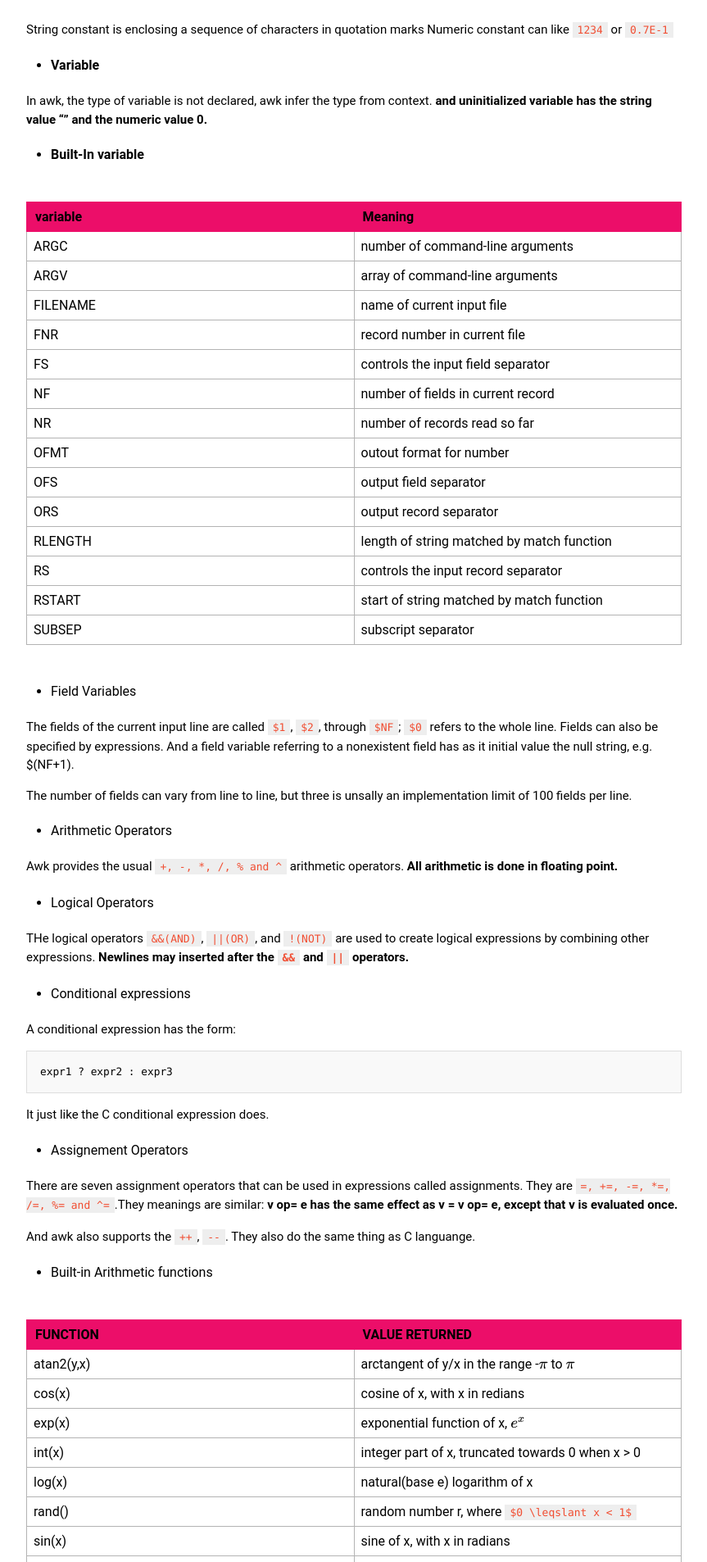
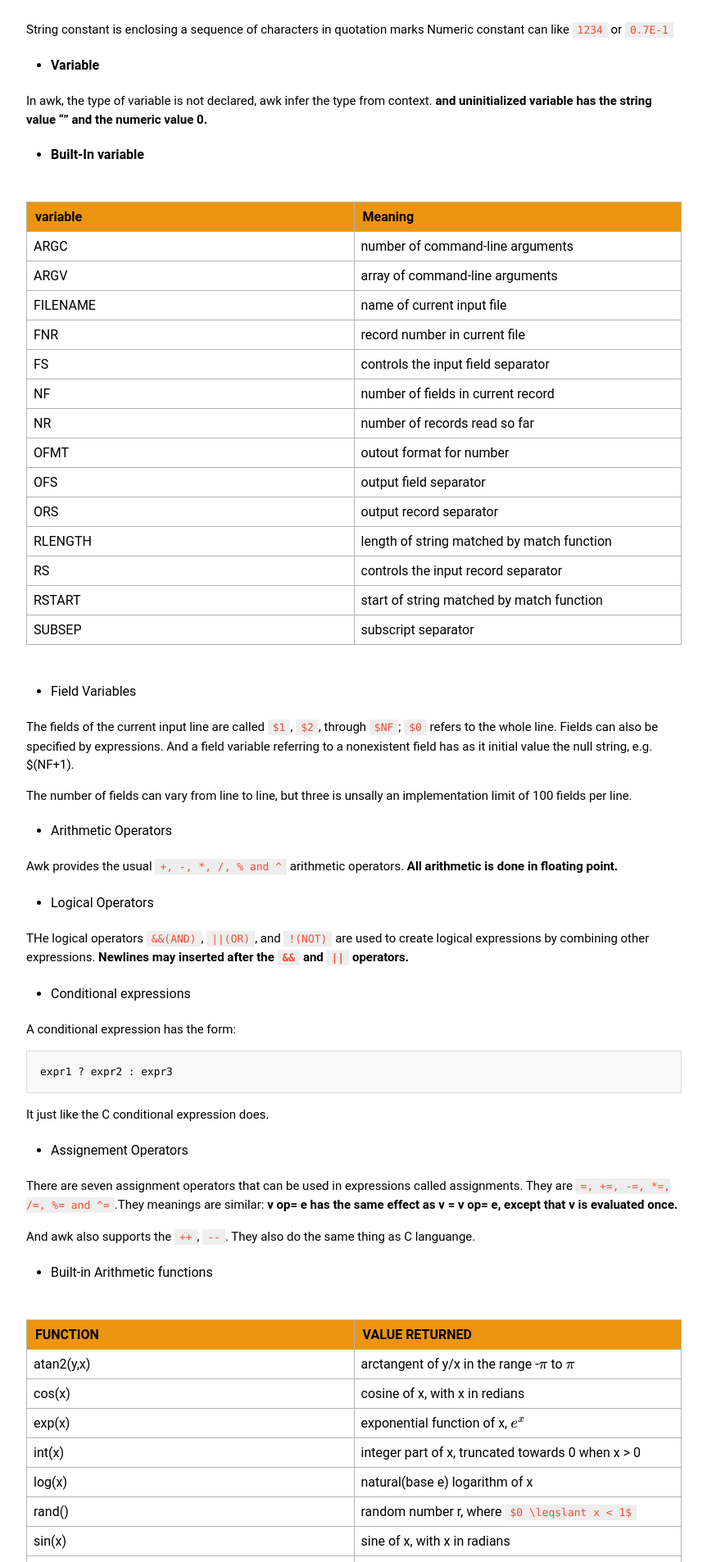
Before and after one commit to JesseEisen/DailyKeep, a Jekyll site: the page built from _posts/2016-02-03-awk-synatx-overview.md, in a window 1280 px wide. Shown: the part 3160-5066 px from the top of the page at 82% size, without its empty margins (208-1071 px from the left). Built offline with Jekyll 4.4.1, drawn with Linux system fonts in a browser that asks for light colours; some web fonts are replaced; formulas are drawn with MathJax 3.

Commit message:
table css

```diff
--- a/_sass/main.scss
+++ b/_sass/main.scss
@@ -258,12 +258,12 @@ table {
   margin: 45px 0;
   border-collapse:collapse;
   thead {
-    background: #ec0e69;
+    background: #ec950e;
   }
   th {
     text-align: left;
     padding: 8px 10px;
-    border: 1px solid #ec0e69;
+    border: 1px solid #b3b3b3;
   }
   td {
     padding: 0.5rem;
```
